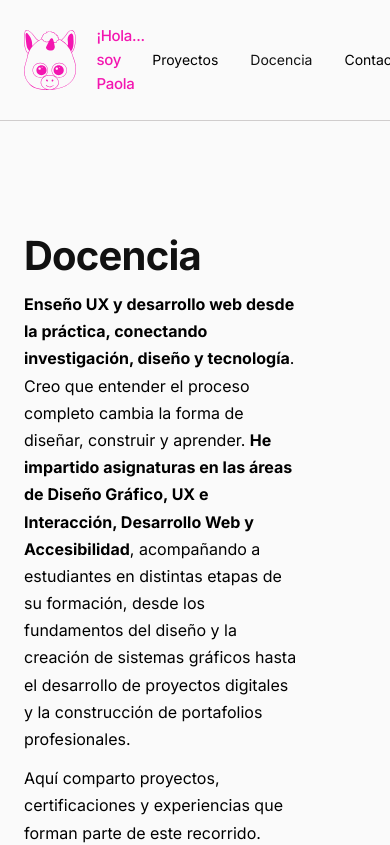
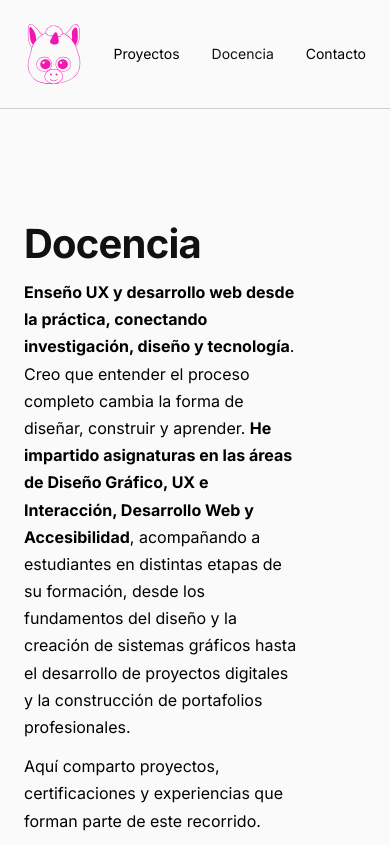
Before and after one commit to pochitax/portafolioweb, a Next.js app: page /docencia in a window 390 px wide. Shown: the top 845 px of the page. Built offline with nearby package versions, Linux system fonts and the light colour scheme.

Commit message:
ajustes responsive

```diff
--- a/src/app/globals.css
+++ b/src/app/globals.css
@@ -152,3 +152,8 @@ hr {
   margin-top: 2.5rem;
   margin-bottom: 1rem;
 }
+@media (max-width: 768px) {
+  .responsive {
+    display: none;
+  }
+}
--- a/src/components/layout/Navbar.tsx
+++ b/src/components/layout/Navbar.tsx
@@ -44,7 +44,7 @@ export default function Navbar() {
           }}
         >
           <Image src="/flor.svg" alt="Paola Véliz" width={60} height={60} style={{ marginRight: '20px' }} />
-          ¡Hola... soy Paola
+          <span className='responsive'>¡Hola!... soy Paola</span>
         </Link>
 
         {/* Links */}
```
